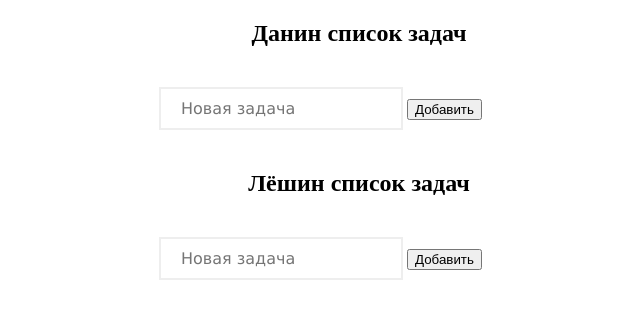
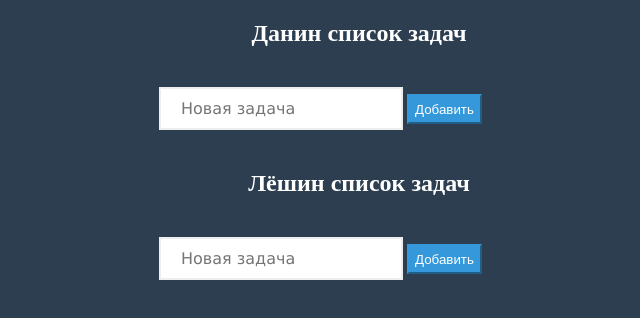
Before and after one commit to skif0013/tracker, a plain HTML site: page tracker/index.html in a window 1280 px wide. Shown: the whole page, without its empty margins (281-921 px from the left). Drawn offline with Linux system fonts and the light colour scheme.

Commit message:
Add files via upload

```diff
--- a/tracker/index.html
+++ b/tracker/index.html
@@ -34,7 +34,7 @@
 			<input type="text" class="form-control1" placeholder="Новая задача">
 
 			<!-- Создаём пока ещё пустой список -->
-			<button class="button1">Добавить</button>
+			<button class="third">Добавить</button>
 		</div>
 	</div>
 
--- a/tracker/style.css
+++ b/tracker/style.css
@@ -1,5 +1,10 @@
+body {
+	background: #2c3e50;
+}
+
 h2 {
 	text-align: center;
+	color: #fff;
 }
 
 /* Настраиваем внешний вид поля ввода*/
@@ -54,3 +59,41 @@ input {
 .tdItem1:hover {
 	background-color: lightblue;
 }
+
+.third {
+	height: 30px;
+	border-color: #3498db;
+	color: #fff;
+	box-shadow: 0 0 40px 40px #3498db inset, 0 0 0 0 #3498db;
+	-webkit-transition: all 150ms ease-in-out;
+	transition: all 150ms ease-in-out;
+}
+
+.third:hover {
+	box-shadow: 0 0 10px 0 #3498db inset, 0 0 10px 4px #3498db;
+}
+
+.third:active {
+	color: rgb(255, 255, 255);
+	border-color: #fff;
+	box-shadow: none;
+}
+
+.button {
+	height: 30px;
+	border-color: #3498db;
+	color: #fff;
+	box-shadow: 0 0 40px 40px #3498db inset, 0 0 0 0 #3498db;
+	-webkit-transition: all 150ms ease-in-out;
+	transition: all 150ms ease-in-out;
+}
+
+.button:hover {
+	box-shadow: 0 0 10px 0 #3498db inset, 0 0 10px 4px #3498db;
+}
+
+.button:active {
+	color: rgb(255, 255, 255);
+	border-color: #fff;
+	box-shadow: none;
+}
```
